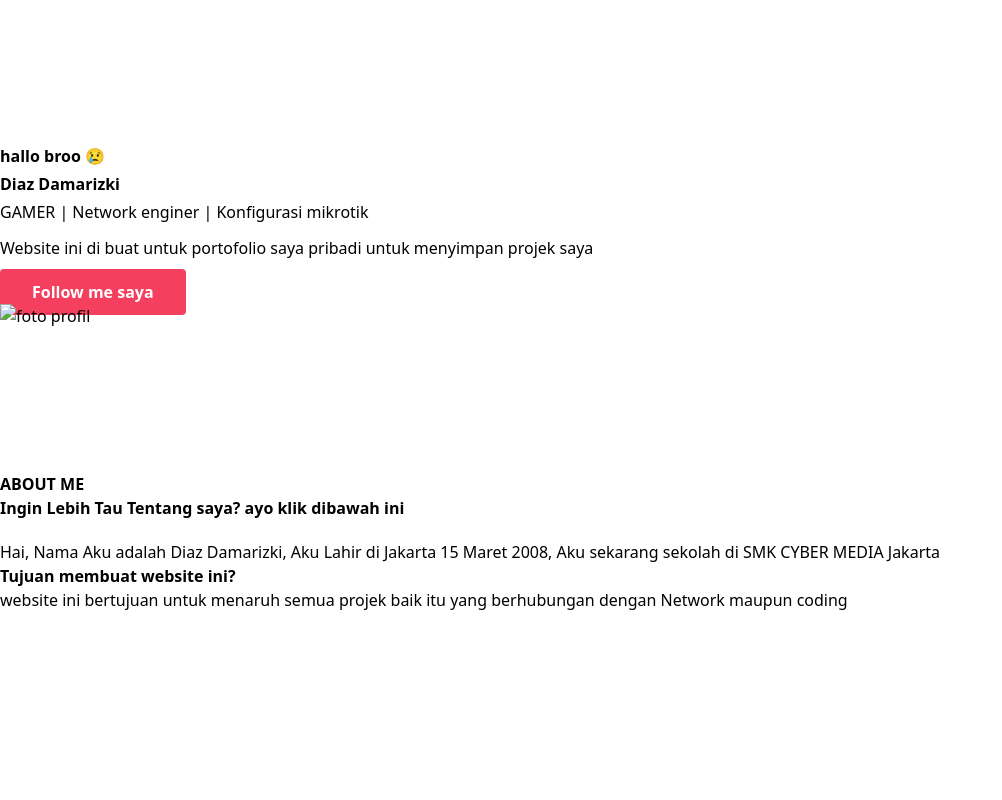
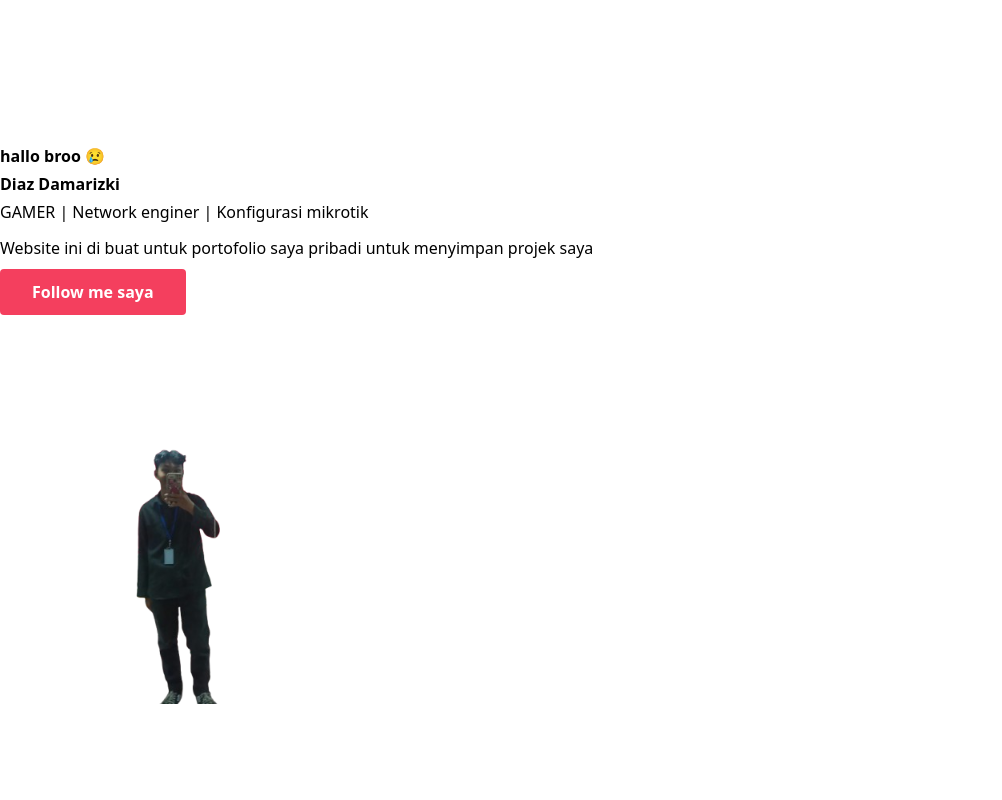
Before and after one commit to diaz567/portofolio-Diaz, a website: page index.html in a window 1280 px wide. Shown: the top 800 px of the page, without its empty margins (0-1002 px from the left). Drawn offline with Linux system fonts and the light colour scheme; the site is published under a folder, as on GitHub Pages, so addresses that start at the root find nothing.

Commit message:
nambah titik

```diff
--- a/index.html
+++ b/index.html
@@ -23,7 +23,7 @@
                 </div>
                 <div class="w-full self-end px-4 lg:w-1/2">
                 <div class="relative my-10 lg:mt-9 lg:right-0">
-                <img src="/src/img/Diaz.png" alt="foto profil "width="400px">
+                <img src="./src/img/Diaz.png" alt="foto profil "width="400px">
                     </div>
                 </div>
             </div>
```
